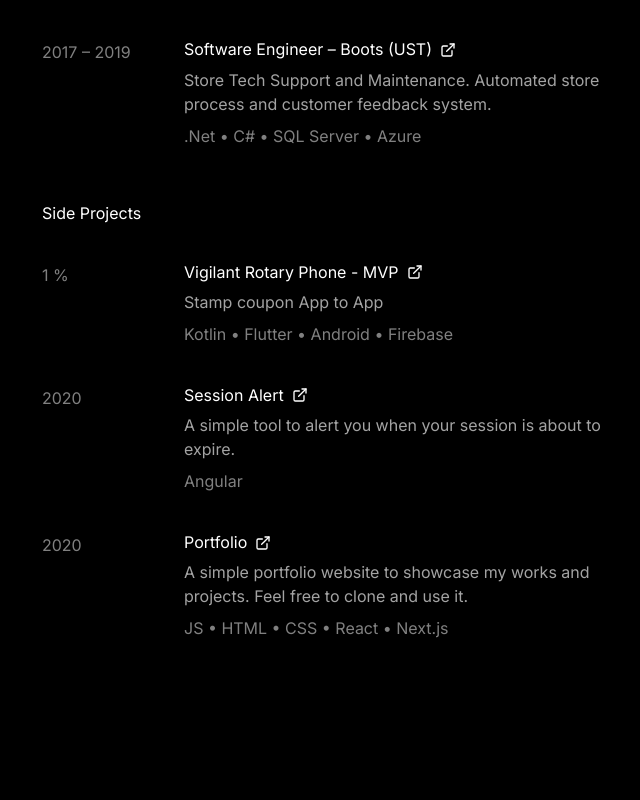
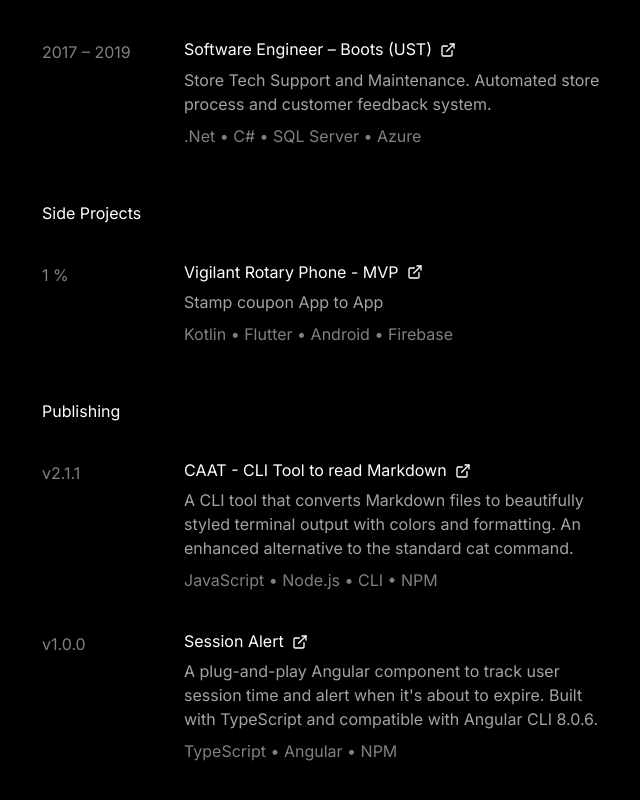
Before and after one commit to ismailmmd/ismailmmd.github.io, a Next.js app: page / in a window 1280 px wide. Shown: the part 1067-1867 px from the top of the page, without its empty margins (314-954 px from the left). Built offline with nearby package versions, Linux system fonts and the light colour scheme.

Commit message:
feat: add Package component and integrate into Home page

```diff
--- /dev/null
+++ b/components/Package.jsx
@@ -0,0 +1,63 @@
+import React from 'react';
+import { Text, Heading, GridItem } from '@chakra-ui/react';
+import PropTypes from 'prop-types';
+import { LuExternalLink } from 'react-icons/lu';
+import { FaDownload } from 'react-icons/fa6';
+import Grid from './Grid';
+
+export default function Package({
+  side, title, desc, stack, href, downloads,
+}) {
+  return (
+    <Grid templateColumns="repeat(4, 1fr)" mb={10}>
+      <GridItem colSpan={{ base: 4, sm: 1 }}>
+        <Text color="white" opacity={0.5}>
+          {side}
+        </Text>
+        {downloads && (
+          <Text color="white" opacity={0.3} fontSize="sm" mt={1}>
+            <FaDownload style={{ display: 'inline', marginRight: '0.25rem' }} />
+            {downloads}
+          </Text>
+        )}
+      </GridItem>
+      <GridItem colSpan={{ base: 4, sm: 3 }}>
+        <Heading
+          as={href ? 'a' : 'h3'}
+          href={href}
+          target="_blank"
+          size="md"
+          display="flex"
+          alignItems="center"
+        >
+          {title}
+          {href && (
+          <LuExternalLink style={{ marginLeft: '0.5rem' }} />
+          )}
+        </Heading>
+        {desc && <Text my={2}>{desc}</Text>}
+        {stack && (
+        <Text color="white" opacity={0.5}>
+          {stack}
+        </Text>
+        )}
+      </GridItem>
+    </Grid>
+  );
+}
+
+Package.propTypes = {
+  side: PropTypes.string.isRequired,
+  title: PropTypes.string.isRequired,
+  desc: PropTypes.string,
+  stack: PropTypes.string,
+  href: PropTypes.string,
+  downloads: PropTypes.string,
+};
+
+Package.defaultProps = {
+  desc: '',
+  stack: '',
+  href: '',
+  downloads: '',
+};
--- a/pages/index.jsx
+++ b/pages/index.jsx
@@ -7,6 +7,7 @@ import Head from 'next/head';
 import { FaLocationDot } from 'react-icons/fa6';
 import Grid from '../components/Grid';
 import Experience from '../components/Experience';
+import Package from '../components/Package';
 import Avatar from '../components/Avatar';
 import SocialLinks from '../components/SocialLinks';
 
@@ -99,19 +100,24 @@ export default function Home() {
             desc="Stamp coupon App to App"
             stack="Kotlin • Flutter • Android • Firebase"
           />
-          <Experience
-            href="https://github.com/ismailmmd/session-alert"
-            side="2020"
+
+          <Heading as="h2" size="md" mt={14} mb={10}>
+            Publishing
+          </Heading>
+
+          <Package
+            href="https://www.npmjs.com/package/@slowcode/caat"
+            side="v2.1.1"
+            title="CAAT - CLI Tool to read Markdown"
+            desc="A CLI tool that converts Markdown files to beautifully styled terminal output with colors and formatting. An enhanced alternative to the standard cat command."
+            stack="JavaScript • Node.js • CLI • NPM"
+          />
+          <Package
+            href="https://www.npmjs.com/package/session-alert-l"
+            side="v1.0.0"
             title="Session Alert"
-            desc="A simple tool to alert you when your session is about to expire."
-            stack="Angular"
-          />
-          <Experience
-            href="https://github.com/ismailmmd/ismailmmd.github.io"
-            side="2020"
-            title="Portfolio"
-            desc="A simple portfolio website to showcase my works and projects. Feel free to clone and use it."
-            stack="JS • HTML • CSS • React • Next.js"
+            desc="A plug-and-play Angular component to track user session time and alert when it's about to expire. Built with TypeScript and compatible with Angular CLI 8.0.6."
+            stack="TypeScript • Angular • NPM"
           />
         </Box>
       </Box>
```
